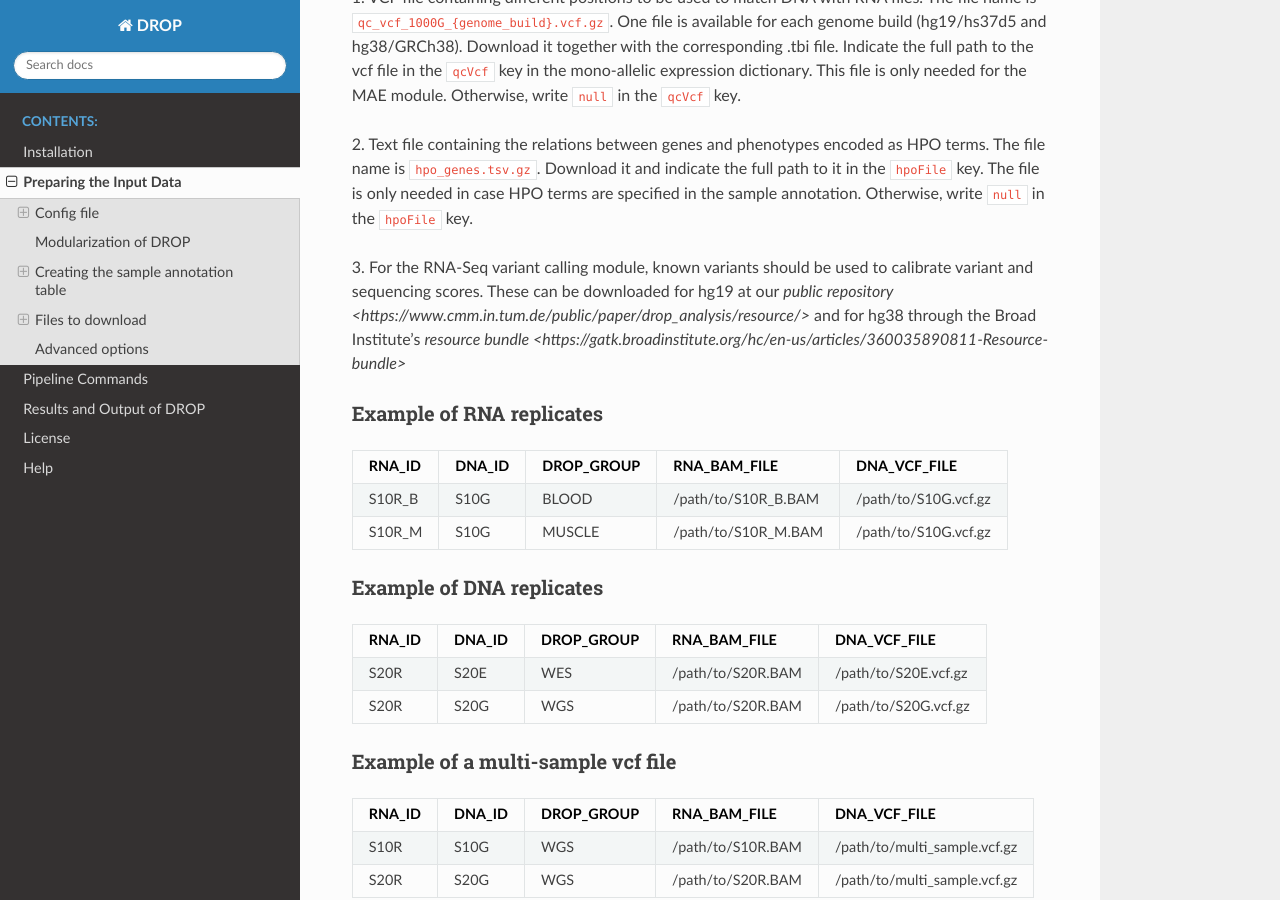
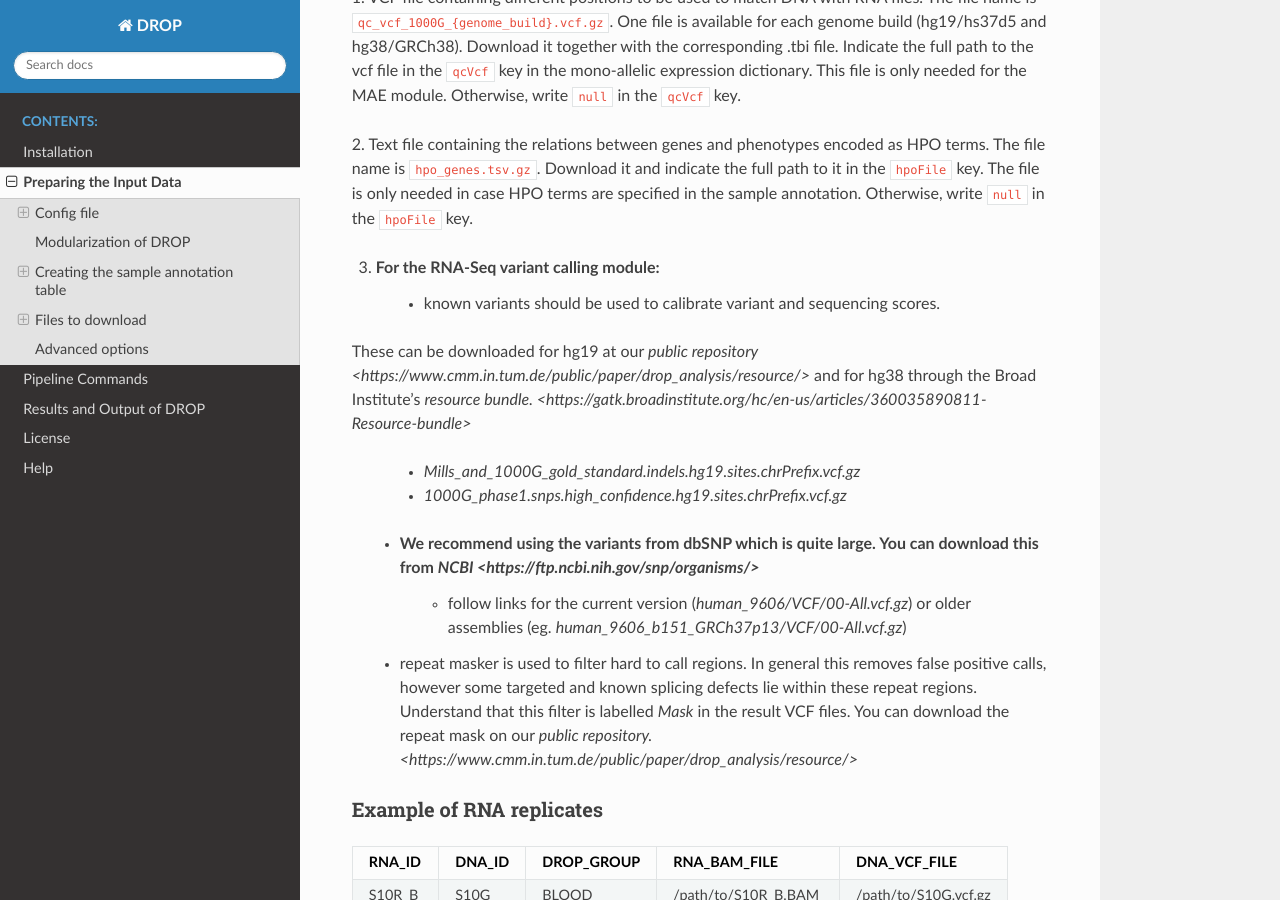
Before and after one commit to gagneurlab/drop, a Sphinx documentation site: the page built from docs/source/prepare.rst, in a window 1280 px wide and 900 px high, scrolled down 7230 px. Built offline with Sphinx 7.4.7 and the Read the Docs theme 2.0.0, drawn with Linux system fonts in a browser that asks for light colours.

Commit message:
update external/resource file explanation

```diff
--- a/docs/source/prepare.rst
+++ b/docs/source/prepare.rst
@@ -317,9 +317,16 @@ Download it and indicate the full path to it in the ``hpoFile`` key.
 The file is only needed in case HPO terms are specified in the sample annotation.
 Otherwise, write ``null`` in the ``hpoFile`` key.
 
-3. For the RNA-Seq variant calling module, known variants should be used to calibrate variant and sequencing scores.
+3. For the RNA-Seq variant calling module:
+    - known variants should be used to calibrate variant and sequencing scores.
 These can be downloaded for hg19 at our `public repository <https://www.cmm.in.tum.de/public/paper/drop_analysis/resource/>`
-and for hg38 through the Broad Institute's `resource bundle <https://gatk.broadinstitute.org/hc/en-us/articles/360035890811-Resource-bundle>`
+and for hg38 through the Broad Institute's `resource bundle. <https://gatk.broadinstitute.org/hc/en-us/articles/360035890811-Resource-bundle>`
+        - `Mills_and_1000G_gold_standard.indels.hg19.sites.chrPrefix.vcf.gz`
+        - `1000G_phase1.snps.high_confidence.hg19.sites.chrPrefix.vcf.gz`
+    - We recommend using the variants from dbSNP which is quite large. You can download this from `NCBI <https://ftp.ncbi.nih.gov/snp/organisms/>`
+        - follow links for the current version (`human_9606/VCF/00-All.vcf.gz`) or older assemblies (eg. `human_9606_b151_GRCh37p13/VCF/00-All.vcf.gz`)
+    - repeat masker is used to filter hard to call regions. In general this removes false positive calls, however some targeted and known splicing defects lie within these repeat regions. Understand that this filter is labelled `Mask` in the result VCF files. You can download the repeat mask on our `public repository. <https://www.cmm.in.tum.de/public/paper/drop_analysis/resource/>`
+
 
 .. _advancedoptions:
 
```
